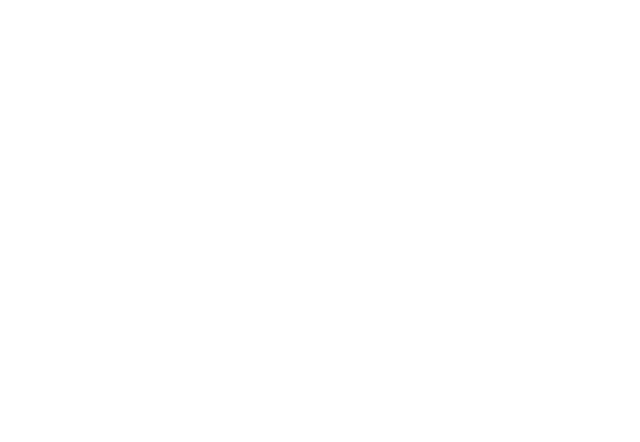
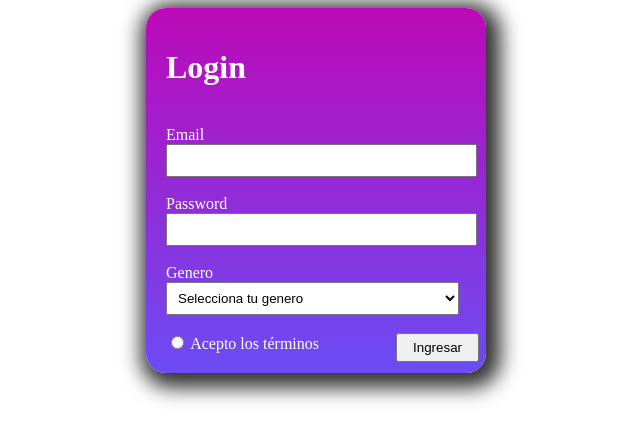
Before and after one commit to Fardug/aspirantes-mir-html-y-css, a plain HTML site: page ejercicio1-html-y-css/ejercicio2-html-y-css/index.html in a window 1280 px wide. Shown: the whole page, without its empty margins (324-964 px from the left). Drawn offline with Linux system fonts and the light colour scheme.

Commit message:
Implementa el formulario del ejercicio de html

```diff
--- a/ejercicio1-html-y-css/ejercicio2-html-y-css/index.html
+++ b/ejercicio1-html-y-css/ejercicio2-html-y-css/index.html
@@ -10,11 +10,41 @@
 
 	</head>
 	<body>
-		<h1 i></h1> <!--crea titulos. -->
+    <div class="box">
+		<h1 i>Login</h1> <!--crea titulos. -->
 		<br />
-		<p></p> <!--para escribir un parrafo. -->
+        <label> Email</label>
+            <br />
+			<input class="" type="email" name="email" />
+        <br />
+        <br />
+        <label> Password</label>
+            <br />
+			<input type="Password" name="Password" size="8"/>
+        <br />
+        <br />
+        <label> Genero</label>
+            <br />
+			<select name="Genero"> <!--crea una lista para que el usuario elija una opcio  -->
+
+				<option value="disabled selected"> Selecciona tu genero</option><!--optio value nos permite escribir los elementos en la lista que el usuario  va a escoger  -->
+				<option value="Male">Hombre</option>
+				<option value="Female">Mujer</option>
+				<option value="Other">Otro</option>
+
+			</select>
+        <br />
+        <br />
+        <input type="radio" value="si" />
+        <span>Acepto los términos</span>
+        <input type="submit"  value="Ingresar" name="Ingresar" />
+
+
+        </div>
 		<h2></h2>
 		<p></p>
+
+    </div>
 	</body>
 
 
--- a/ejercicio1-html-y-css/ejercicio2-html-y-css/styles.css
+++ b/ejercicio1-html-y-css/ejercicio2-html-y-css/styles.css
@@ -0,0 +1,37 @@
+.box{
+
+    width: 300px;
+    padding: 20px ;
+    border-radius:  20px;
+    margin: 0 auto;
+    background-image: linear-gradient( #bd09b7, #6b4cf5);
+    box-shadow: 5px 5px 20px 10px #333;
+    color: white;
+    position: relative;
+}
+
+input[type=email],
+input[type=password], select{
+
+    padding-top: 7px;
+    padding-bottom: 7px;
+    padding-left: 7px;
+    padding-right: 7px;
+    width: 293px;
+
+}
+input[type=submit] {
+
+    padding-top: 5px;
+    padding-bottom: 5px;
+    padding-left: 15px;
+    padding-right: 15px;
+    position: absolute;
+    right: 7px;
+    ;
+
+
+}
+@media (min-width: 500px){ .box {
+   width: 300px; }
+}
```
